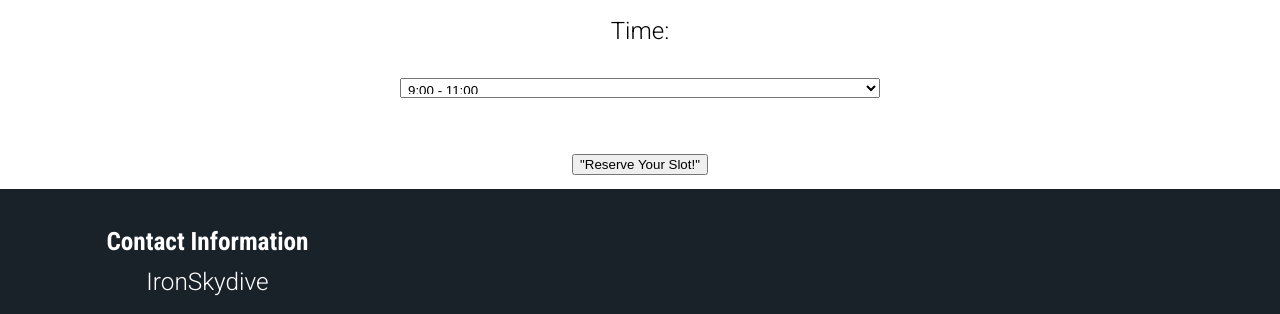
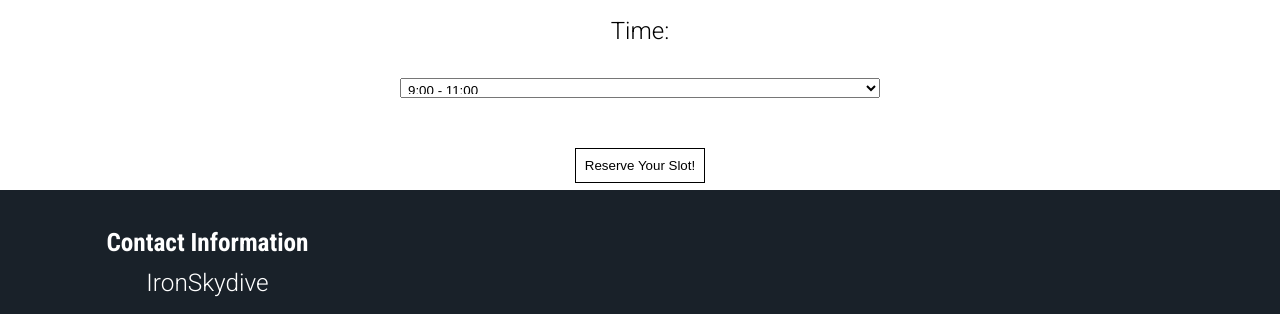
Before and after one commit to chloe4E/IronSkyDive, a plain HTML site: page index.html in a window 1280 px wide. Shown: the part 3172-3486 px from the top of the page. Drawn offline with Linux system fonts and the light colour scheme.

Commit message:
+ button css

```diff
--- a/index.html
+++ b/index.html
@@ -139,7 +139,7 @@
               </select><br>
               </div>
               <div class="slot-form-container">
-                <button type="submit" >"Reserve Your Slot!"</button>
+                <button type="submit" >Reserve Your Slot!</button>
                 <br>
                 </div>
       </form>
--- a/style.css
+++ b/style.css
@@ -300,3 +300,12 @@ width: 40%;
   padding: 3px;
   width: 100%;
 }
+
+.slot-form-container button {
+  /* add styles here */
+  border: 1px solid black;
+  color: black;
+  background-color: white;
+  padding: 9px;
+  margin-top: 15px;
+}
```
